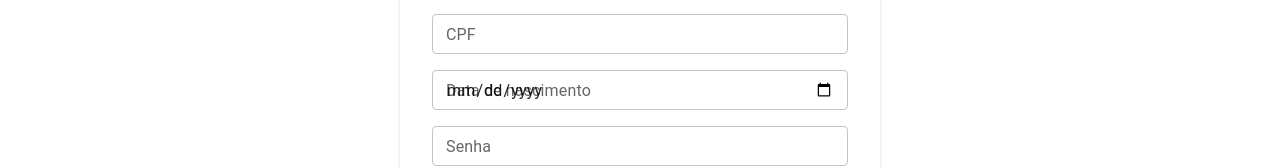
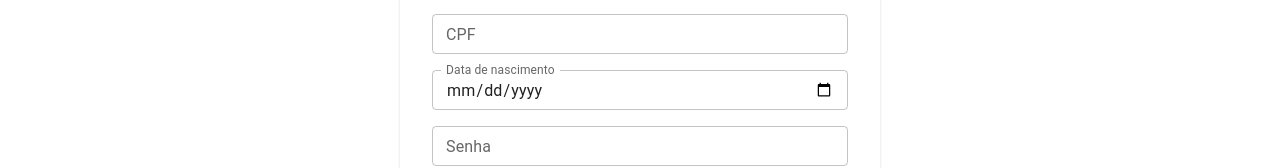
Before and after one commit to grodrigues04/Enemzada, a React (Vite) app in the folder frontend/: page /cadastro in a window 1280 px wide. Shown: the part 335-503 px from the top of the page. Built offline with nearby package versions, Linux system fonts and the light colour scheme; no server answers.

Commit message:
fix: correção de bug visual

```diff
--- a/frontend/src/components/User/cadastro.jsx
+++ b/frontend/src/components/User/cadastro.jsx
@@ -156,7 +156,7 @@ export default function Cadastro() {
 							type="date"
 							variant="outlined"
 							size="small"
-							InputLabelProps={{ shrink: true }}
+							slotProps={{ inputLabel: { shrink: true } }}
 							{...register('dataNascimento', { required: 'Informe a data de nascimento.' })}
 							error={!!errors.dataNascimento}
 							helperText={errors.dataNascimento?.message}
```
Also changed, not shown: 1 other file (tests, documents, lock files or other folders).
